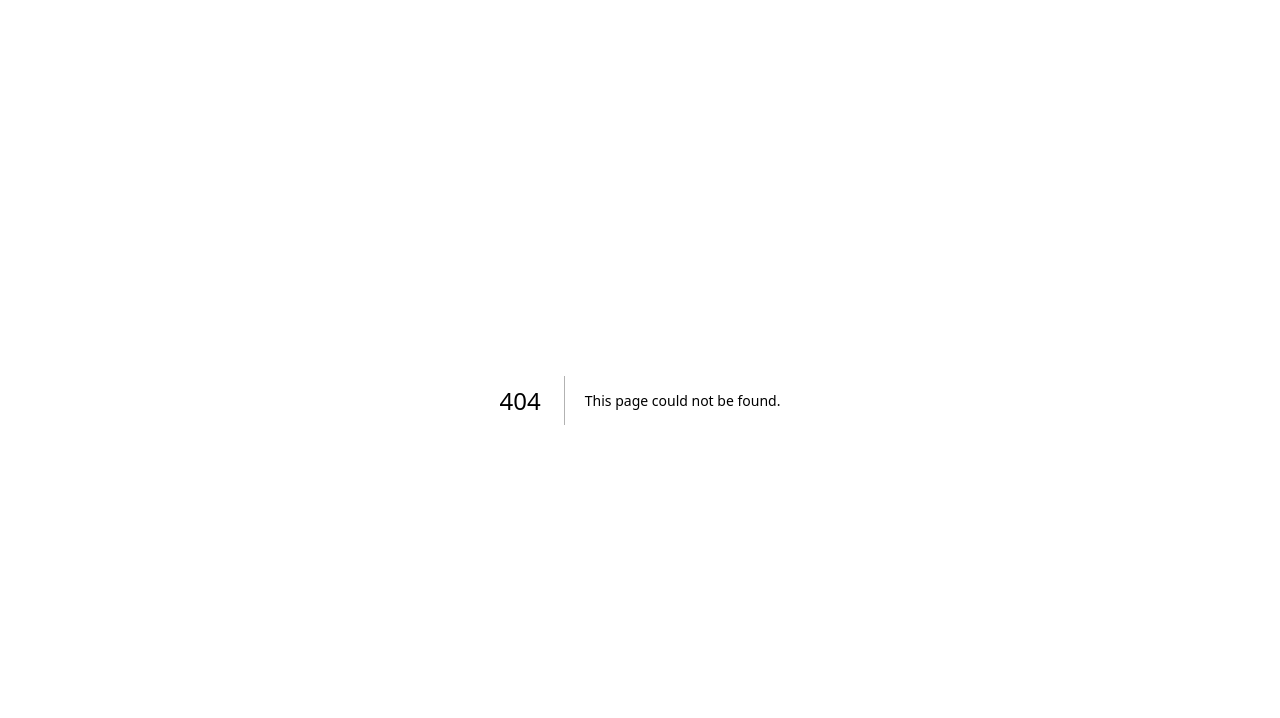
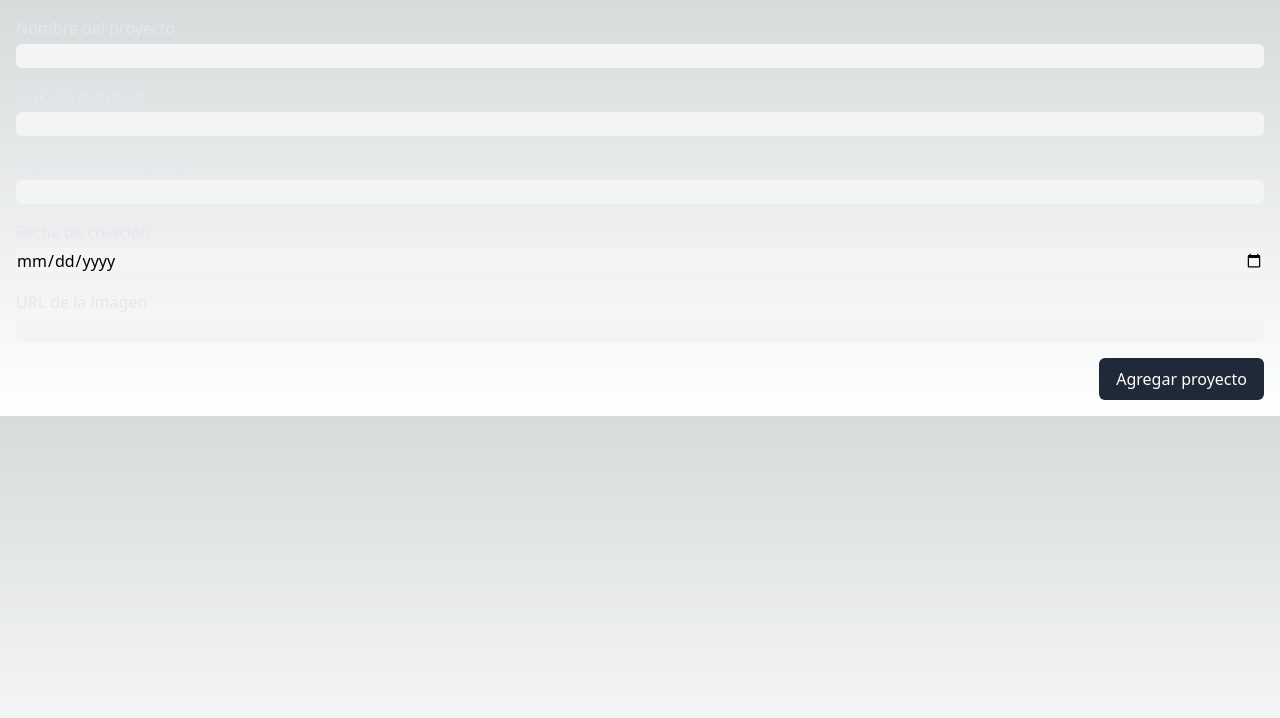
Before and after one commit to felipecalderon/portafolio, a Next.js app: page /form in a window 1280 px wide. Before the commit this address had no page. Shown: the top 718 px of the page. Built offline with nearby package versions, Linux system fonts and the light colour scheme.

Commit message:
get recibir proyectos funcionando con filtro, falta agregar sensibilidad de minusculas

```diff
--- a/package.json
+++ b/package.json
@@ -16,6 +16,7 @@
     "eslint": "8.38.0",
     "eslint-config-next": "13.3.0",
     "firebase": "^9.19.1",
+    "multer": "^1.4.5-lts.1",
     "next": "13.3.0",
     "postcss": "8.4.21",
     "react": "18.2.0",
--- a/src/pages/api/proyectos.js
+++ b/src/pages/api/proyectos.js
@@ -1,5 +1,5 @@
 import { collection, addDoc, getDocs, updateDoc, deleteDoc, doc, query, where } from 'firebase/firestore'
-import {db} from '../../firebase.config'
+import { db } from '../../firebase.config'
 
 export default async function handler(req, res) {
     const coleccionProyectos = collection(db, "proyectos")
@@ -10,10 +10,15 @@ export default async function handler(req, res) {
                 const { nombre } = req.query;
                 let queryProyectos = coleccionProyectos;
                 if (nombre) {
-                queryProyectos = query(collection(db, "proyectos"), where("nombre", "array-contains", nombre));
+                queryProyectos = query(coleccionProyectos, where("nombre", ">=", nombre));
                 }
                 const proyectos = await getDocs(queryProyectos)
-                const dataProyectos = proyectos.docs.map(proyecto => proyecto.data())
+                const dataProyectos = proyectos.docs.map(proyecto => {
+                  const data = proyecto.data()
+                  const id = proyecto.id
+                  return { id, ...data }
+                })
+                if(dataProyectos.length === 0) return res.status(404).json(`No hay proyectos de nombre ${nombre}`)
                 return res.status(200).json(dataProyectos)
             } catch (error) {
                 console.log(error);
@@ -23,12 +28,13 @@ export default async function handler(req, res) {
 
         case 'POST': {
             try {
-                const {nombre, link, empresa, creacion, imagen} = req.body
-                if(!nombre || !link || !empresa || !creacion || !imagen) throw new Error("Faltan datos en body")
-                const proyectoRef = await addDoc(coleccionProyectos, {nombre, link, empresa, creacion, imagen})
-                return res.status(201).json(proyectoRef)
+              const { nombre, link, empresa, creacion } = req.body;
+              console.log(req.body);
+              if (!nombre || !link || !empresa || !creacion || !imagen) throw new Error('Faltan datos en body');
+              const proyectoRef = await addDoc(coleccionProyectos, { nombre, link, empresa, creacion, imagen });
+              return res.status(201).json(proyectoRef);
             } catch (error) {
-                return res.status(400).json({error})
+              return res.status(400).json({message: error.message});
             }
         }
 
--- a/src/pages/componentes/BannerRotativo.jsx
+++ b/src/pages/componentes/BannerRotativo.jsx
@@ -5,21 +5,36 @@ import redux from '../../../public/redux.svg'
 import wordpress from '../../../public/wordpress.svg'
 import woo from '../../../public/woo.svg'
 import anime from 'animejs';
-import { useEffect, useRef } from "react"
+import { useEffect, useRef, useState } from "react"
 const BannerRotativo = () => {
     const imgs = [woo, wordpress, next, react, redux]
     const ref = useRef(null);
+    const [rango, setRango] = useState(0)
 
+    const handleScroll = () => {
+        const elemento = ref.current;
+        const { scrollY, innerHeight } = window;
+        const { top, height } = elemento.getBoundingClientRect();
+
+        const elementoCentrado = top + height / 2;
+        const pantallaCentrada = scrollY + innerHeight / 2;
+
+        setRango(1-Math.abs(elementoCentrado - pantallaCentrada)/pantallaCentrada)
+        console.log(Math.abs(elementoCentrado - pantallaCentrada)/pantallaCentrada);
+      }
+
+    useEffect(() => {
+        window.addEventListener('scroll', handleScroll);
+        return () => window.removeEventListener('scroll', handleScroll);
+    }, [])
     useEffect(() => {
         anime({
         targets: ref.current,
-        scale: 1.1,
-        direction: 'alternate',
-        loop: true,
-        easing: 'easeInOutQuad',
-        duration: 3000,
+        scale: rango,
+        direction: 'linear',
         });
-      }, []);
+
+      }, [rango]);
 
     return (
       <div className="bg-gray-400 dark:bg-blue-950 py-6 overflow-hidden">
--- a/src/pages/componentes/proyectos/Proyectos.jsx
+++ b/src/pages/componentes/proyectos/Proyectos.jsx
@@ -1,5 +1,4 @@
 import Proyecto from "./Proyecto"
-
 
 export default function Proyectos(){
     const proyectos = [
@@ -8,7 +7,7 @@ export default function Proyectos(){
         {id: 3},
         {id: 4}
     ]
-    if(!proyectos) return <p>No hay proyectos</p>
+    if(!proyectos) return null
     return (
     <div className="bg-white dark:bg-gray-800 container mx-auto flex flex-wrap py-6">
         {
--- /dev/null
+++ b/src/pages/form/index.jsx
@@ -0,0 +1,87 @@
+import { useState } from 'react'
+// import axios from 'axios'
+
+export default function Form(){
+  const [nombre, setNombre] = useState('')
+  const [link, setLink] = useState('')
+  const [empresa, setEmpresa] = useState('')
+  const [creacion, setCreacion] = useState('')
+  const [imagen, setImagen] = useState('')
+  const [error, setError] = useState('')
+  const [success, setSuccess] = useState(false)
+
+  const handleSubmit = async (e) => {
+    e.preventDefault()
+    try {
+      const res = await axios.post('/api/proyectos', { nombre, link, empresa, creacion, imagen })
+      if (res.status === 201) {
+        setSuccess(true)
+        setNombre('')
+        setLink('')
+        setEmpresa('')
+        setCreacion('')
+        setImagen('')
+        setError('')
+      }
+    } catch (error) {
+      setError(error.response.data.error)
+    }
+  }
+  return (
+    <form onSubmit={handleSubmit} className="p-4 space-y-4 dark:text-gray-800">
+        <div className="flex flex-col">
+            <label htmlFor="nombre" className="font-medium text-gray-200">Nombre del proyecto</label>
+            <input
+            type="text"
+            name="nombre"
+            value={nombre}
+            onChange={(e) => setNombre(e.target.value)}
+            className="mt-1 block w-full rounded-md bg-gray-100 border-transparent focus:border-gray-500 focus:bg-white focus:ring-0"
+            />
+        </div>
+        <div className="flex flex-col">
+            <label htmlFor="link" className="font-medium text-gray-200">Link del proyecto</label>
+            <input
+            type="text"
+            name="link"
+            value={link}
+            onChange={(e) => setLink(e.target.value)}
+            className="mt-1 block w-full rounded-md bg-gray-100 border-transparent focus:border-gray-500 focus:bg-white focus:ring-0"
+            />
+        </div>
+        <div className="flex flex-col">
+            <label htmlFor="empresa" className="font-medium text-gray-200">Nombre de la empresa</label>
+            <input
+            type="text"
+            name="empresa"
+            value={empresa}
+            onChange={(e) => setEmpresa(e.target.value)}
+            className="mt-1 block w-full rounded-md bg-gray-100 border-transparent focus:border-gray-500 focus:bg-white focus:ring-0"
+            />
+        </div>
+        <div className="flex flex-col">
+            <label htmlFor="creacion" className="font-medium text-gray-200">Fecha de creación</label>
+            <input
+            type="date"
+            name="creacion"
+            value={creacion}
+            onChange={(e) => setCreacion(e.target.value)}
+            className="mt-1 block w-full rounded-md bg-gray-100 border-transparent focus:border-gray-500 focus:bg-white focus:ring-0"
+            />
+        </div>
+        <div className="flex flex-col">
+            <label htmlFor="imagen" className="font-medium text-gray-200">URL de la imagen</label>
+            <input
+            type="text"
+            name="imagen"
+            value={imagen}
+            onChange={(e) => setImagen(e.target.value)}
+            className="mt-1 block w-full rounded-md bg-gray-100 border-transparent focus:border-gray-500 focus:bg-white focus:ring-0"
+            />
+        </div>
+        <div className="flex items-center justify-end">
+            <button type="submit" className="px-4 py-2 bg-gray-800 border border-transparent rounded-md font-medium text-white hover:bg-gray-700 focus:outline-none focus:ring-2 focus:ring-offset-2 focus:ring-gray-500">Agregar proyecto</button>
+        </div>
+    </form>
+  )
+}
```
Also changed, not shown: src/uploadImage.js (added, +14 -0 lines), 1 other file (tests, documents, lock files or other folders).
